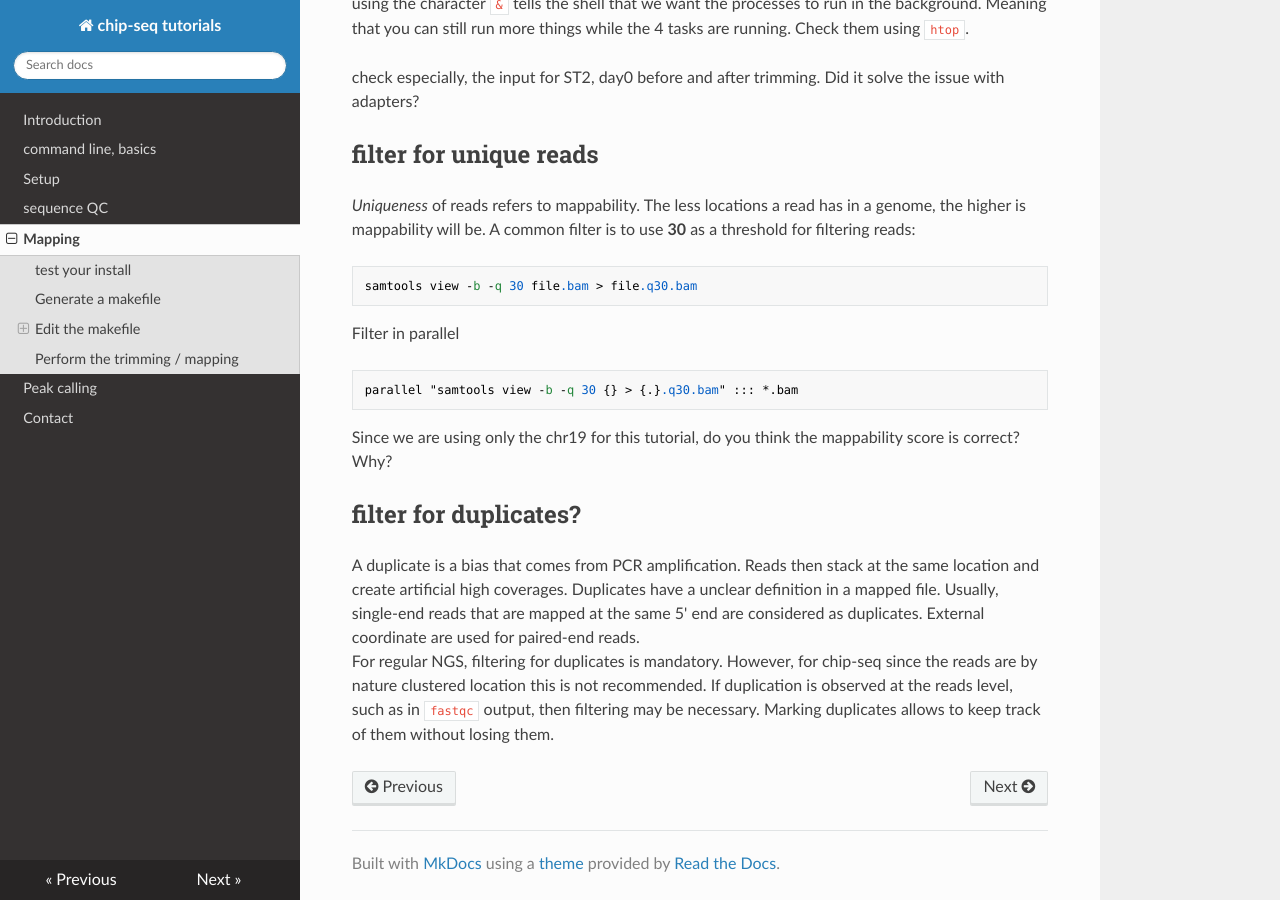
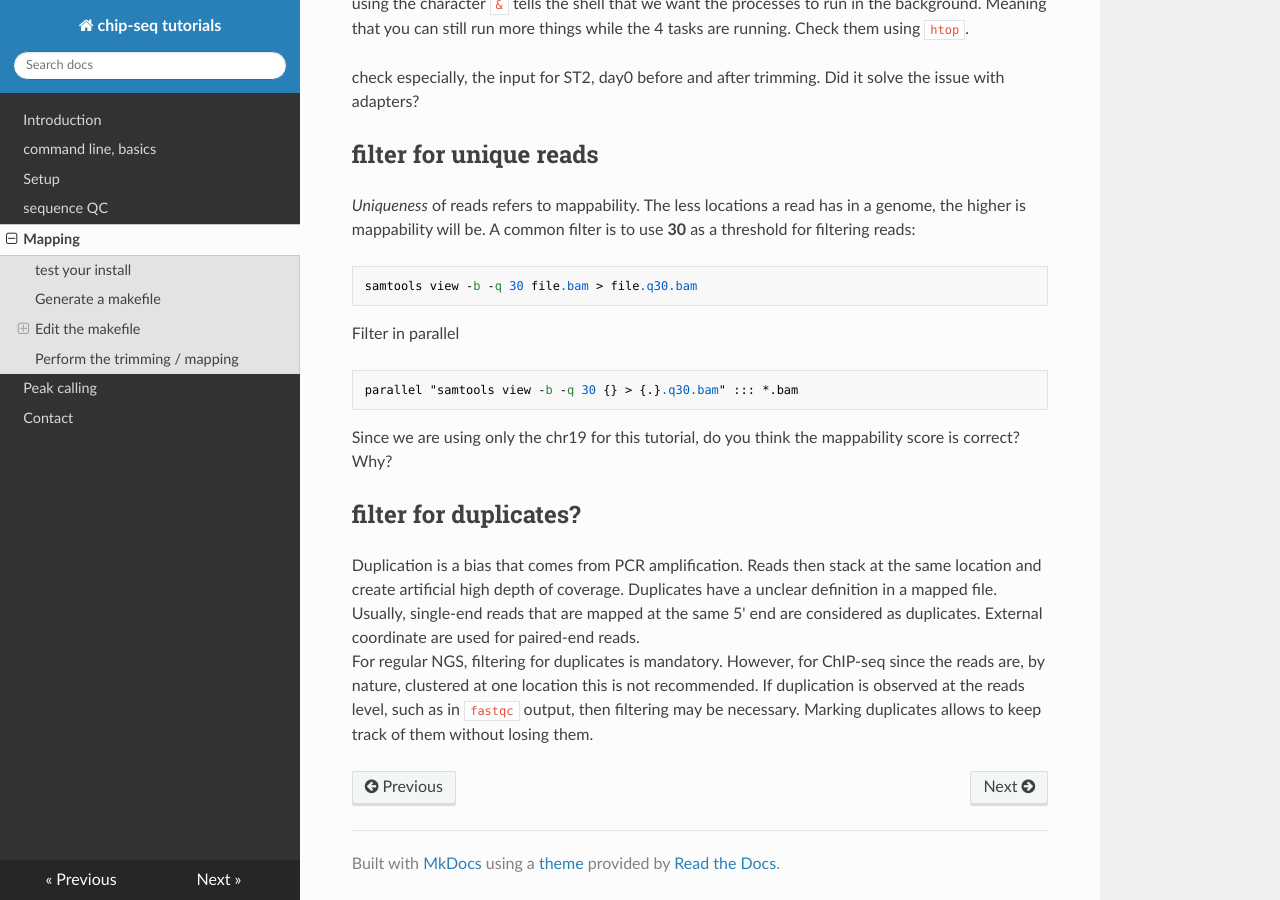
Before and after one commit to ginolhac/chip-seq, an MkDocs documentation site: the page built from docs/mapping.md, in a window 1280 px wide and 900 px high, scrolled down 3109 px. Built offline with MkDocs 1.6.1, drawn with Linux system fonts in a browser that asks for light colours; nearby versions of some CDN libraries; old or Windows-style settings are respelled for this version of MkDocs.

```diff
--- a/docs/mapping.md
+++ b/docs/mapping.md
@@ -172,9 +172,9 @@ Since we are using only the chr19 for this tutorial, do you think the mappabilit
 
 ## filter for duplicates?
 
-A duplicate is a bias that comes from PCR amplification. Reads then stack at the same location and create artificial high coverages.
+Duplication is a bias that comes from PCR amplification. Reads then stack at the same location and create artificial high depth of coverage.
 Duplicates have a unclear definition in a mapped file. Usually, single-end reads that are mapped
 at the same 5' end are considered as duplicates. External coordinate are used for paired-end reads.
-For regular NGS, filtering for duplicates is mandatory. However, for chip-seq since the reads are
-by nature clustered location this is not recommended. If duplication is observed at the reads level,
+For regular NGS, filtering for duplicates is mandatory. However, for ChIP-seq since the reads are,
+by nature, clustered at one location this is not recommended. If duplication is observed at the reads level,
 such as in `fastqc` output, then filtering may be necessary. Marking duplicates allows to keep track of them without losing them.
```
Also changed, not shown: install.md (+22 -0 lines).
